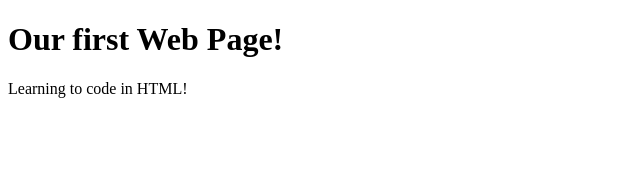
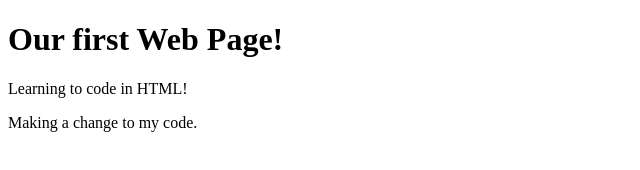
Before and after one commit to cedanie2/Spring-2023-Tuesday, a plain HTML site: page index.html in a window 1280 px wide. Shown: the whole page, without its empty margins (0-640 px from the left). Drawn offline with Linux system fonts and the light colour scheme.

Commit message:
Second Change

```diff
--- a/index.html
+++ b/index.html
@@ -4,5 +4,6 @@
     <body>
         <h1>Our first Web Page!</h1>
         <p>Learning to code in HTML!</p>
+        <p>Making a change to my code.</p>
     </body>
 </html>
```
